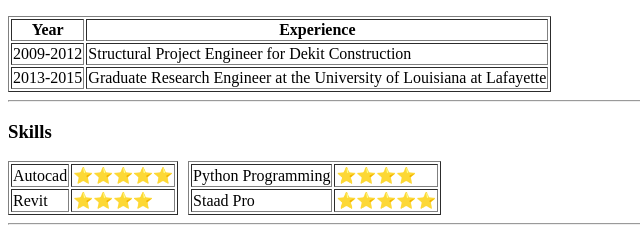
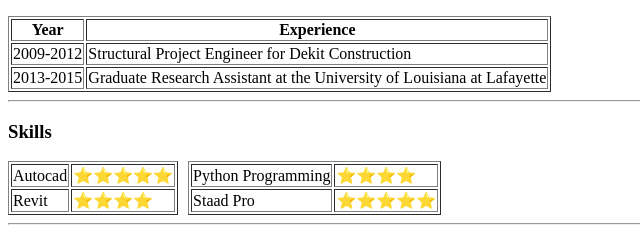
Before and after one commit to darrenman16/cv, a plain HTML site: page index.html in a window 1280 px wide. Shown: the part 435-673 px from the top of the page, 0-640 px from the left. Drawn offline with Linux system fonts and the light colour scheme.

Commit message:
Update index.html

```diff
--- a/index.html
+++ b/index.html
@@ -45,7 +45,7 @@
       </tr>
       <tr>
         <td>2013-2015</td>
-        <td>Graduate Research Engineer at the University of Louisiana at Lafayette</td>
+        <td>Graduate Research Assistant at the University of Louisiana at Lafayette</td>
       </tr>
     </tbody>
   </table>
```
